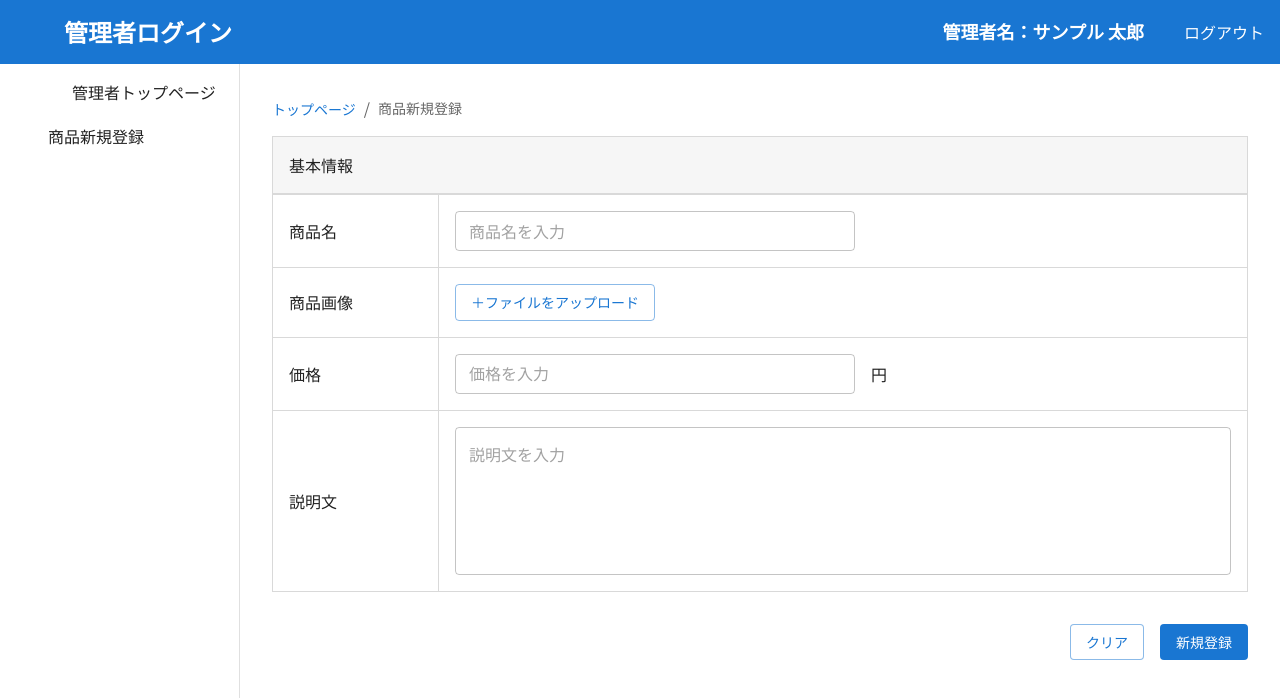
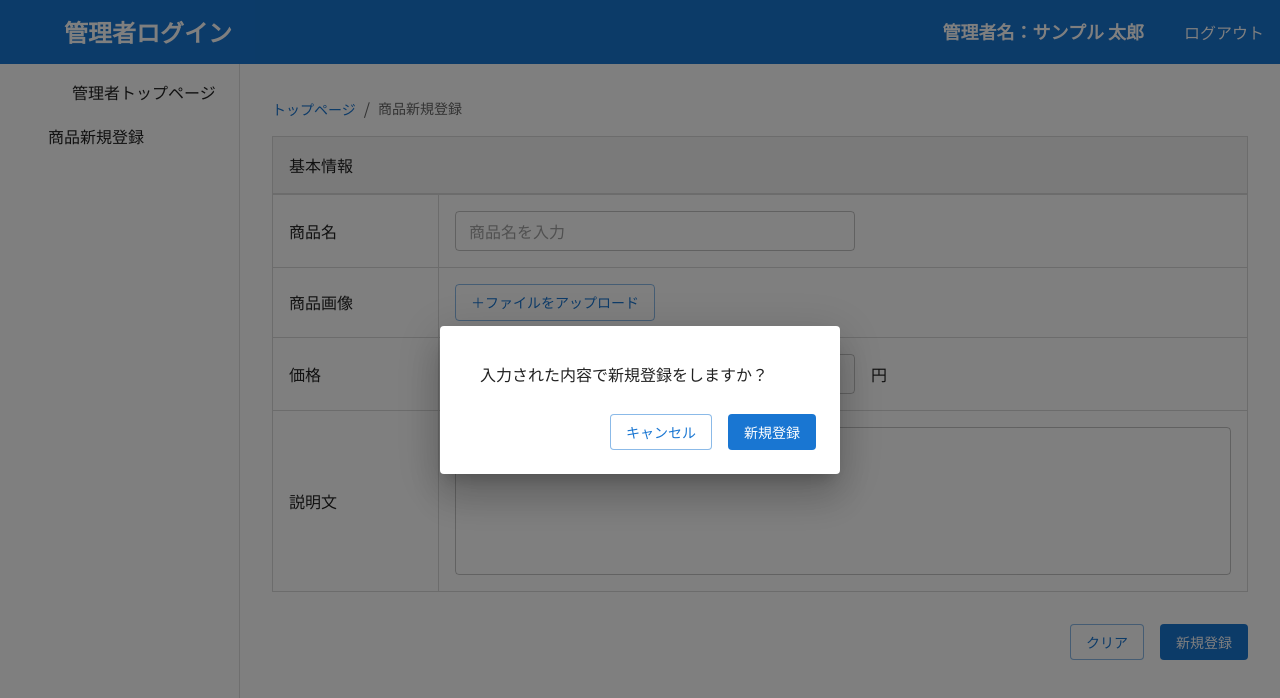
Before and after one commit to hitomishimura/ec-site, a Next.js app: page /admin/products/create in a window 1280 px wide. Both pictures are taken after a click on the button "新規登録". Shown: the top 698 px of the page. Built offline with nearby package versions, Linux system fonts and the light colour scheme; some icons are missing.

Commit message:
add: 確認ダイアログを追加

```diff
--- a/src/app/admin/products/create/page.tsx
+++ b/src/app/admin/products/create/page.tsx
@@ -12,6 +12,9 @@ import {
   TextField,
   Button,
   IconButton,
+  Dialog,
+  DialogContent,
+  DialogActions,
 } from "@mui/material";
 import AttachFileIcon from "@mui/icons-material/AttachFile";
 import CloseIcon from "@mui/icons-material/Close";
@@ -28,6 +31,7 @@ export default function AdminProductsCreate() {
   const [selectedFile, setSelectedFile] = useState<File | null>(null);
   const [previewUrl, setPreviewUrl] = useState<string | null>(null);
   const [error, setError] = useState<string>("");
+  const [open, setOpen] = useState(false); // 確認ダイアログ
 
   const handleFileSelect = (event: React.ChangeEvent<HTMLInputElement>) => {
     const file = event.target.files?.[0];
@@ -66,6 +70,7 @@ export default function AdminProductsCreate() {
 
   const handleRegister = () => {
     console.log("click register");
+    setOpen(false);
   };
   const handleClear = () => {
     setProductName("");
@@ -73,6 +78,9 @@ export default function AdminProductsCreate() {
     setDescription("");
     handleSelectFileClear();
   };
+
+  const openDialog = () => setOpen(true);
+  const closeDialog = () => setOpen(false);
 
   return (
     <Box sx={{ display: "flex", flexDirection: "column", height: "100vh" }}>
@@ -315,10 +323,57 @@ export default function AdminProductsCreate() {
                 boxShadow: "none",
                 "&:hover": { boxShadow: "none" },
               }}
-              onClick={handleRegister}
+              onClick={openDialog}
             >
               新規登録
             </Button>
+
+            <Dialog
+              open={open}
+              onClose={closeDialog}
+              slotProps={{
+                paper: {
+                  sx: {
+                    width: "400px",
+                    p: 2,
+                    m: 1,
+                  },
+                },
+              }}
+            >
+              <DialogContent>
+                <Typography>入力された内容で新規登録をしますか？</Typography>
+              </DialogContent>
+              <DialogActions>
+                <Button
+                  variant="outlined"
+                  color="primary"
+                  sx={{
+                    mr: 1,
+                    whiteSpace: "nowrap",
+                    backgroundColor: "white",
+                    "&:hover": {
+                      backgroundColor: "#f5f5f5",
+                    },
+                  }}
+                  onClick={closeDialog}
+                >
+                  キャンセル
+                </Button>
+                <Button
+                  variant="contained"
+                  color="primary"
+                  sx={{
+                    whiteSpace: "nowrap",
+                    boxShadow: "none",
+                    "&:hover": { boxShadow: "none" },
+                  }}
+                  onClick={handleRegister}
+                >
+                  新規登録
+                </Button>
+              </DialogActions>
+            </Dialog>
           </Box>
         </Box>
       </Box>
```
